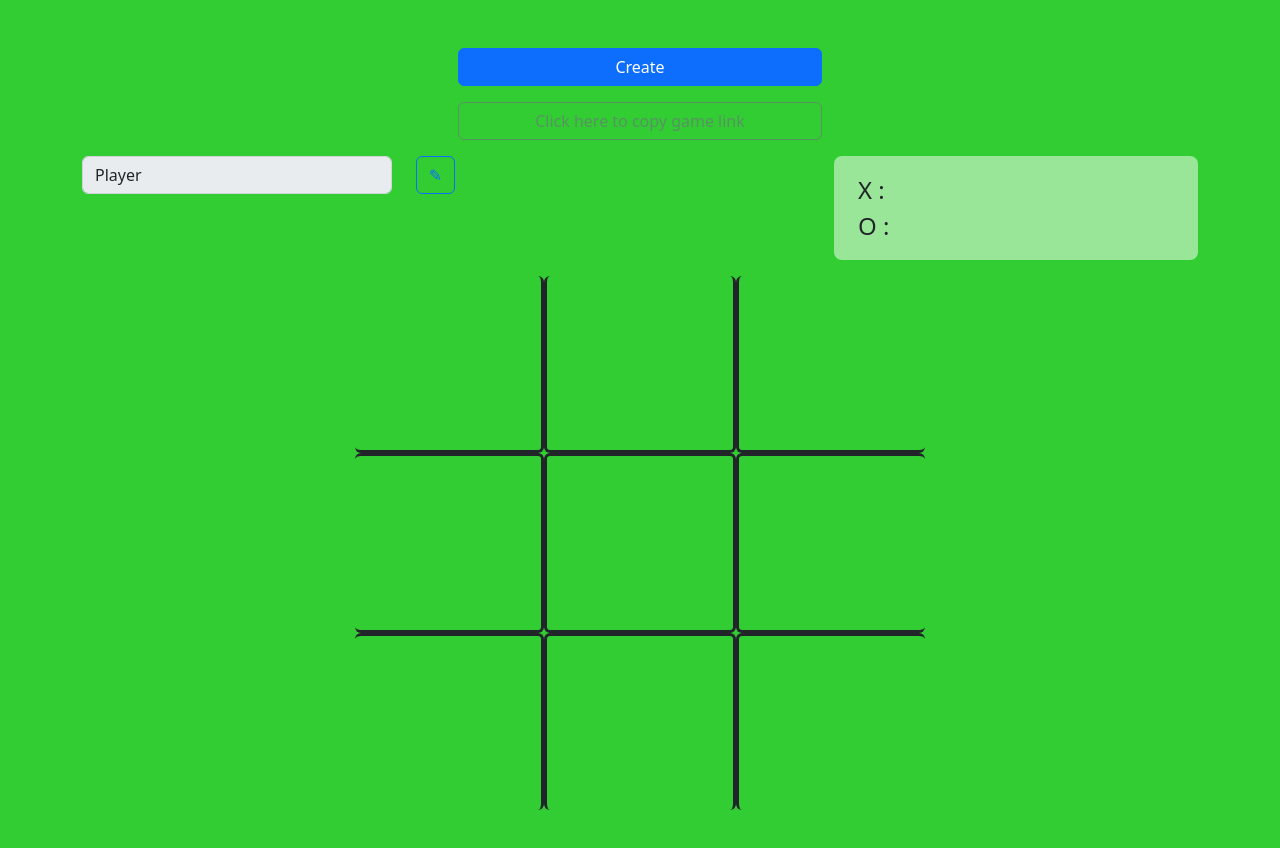
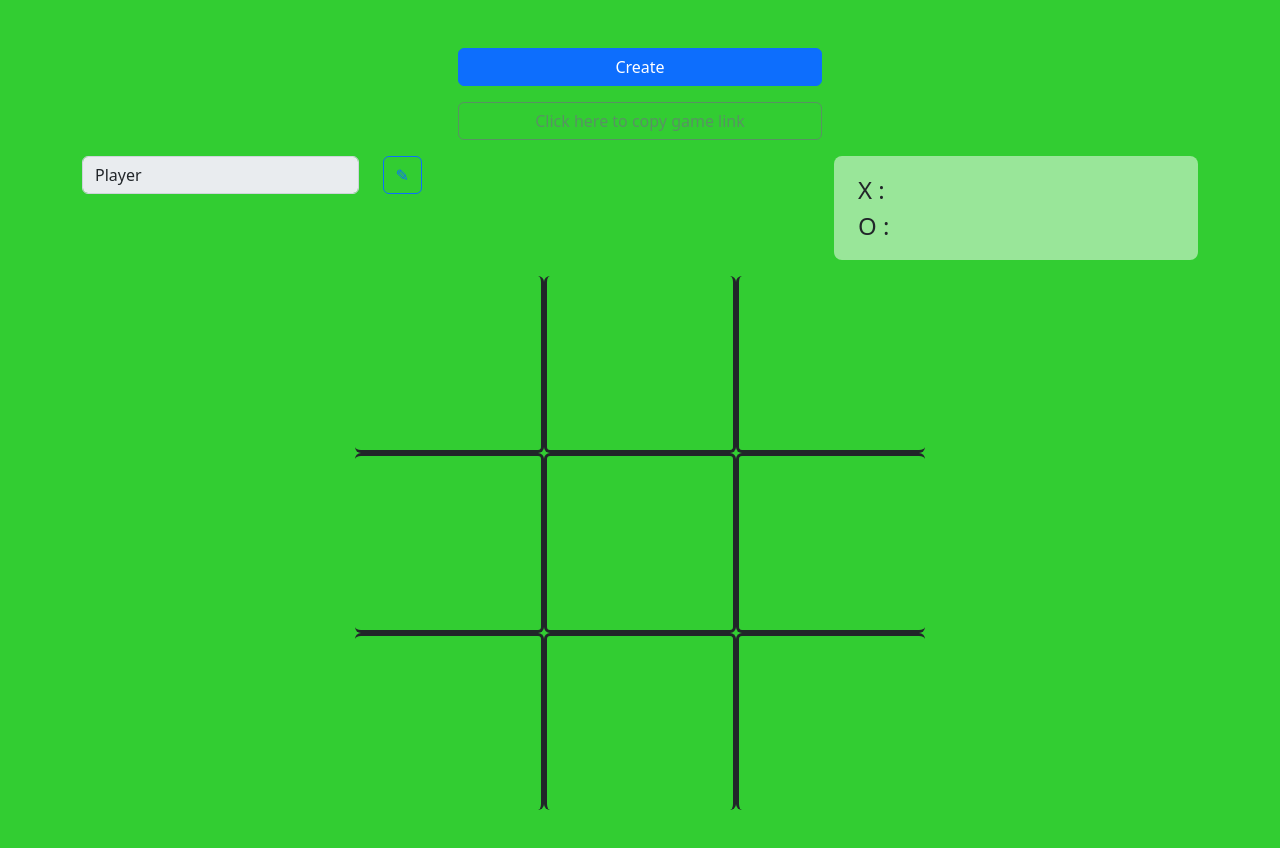
Before and after one commit to samba9274/tic-tac-toe, a website: page public/index.html in a window 1280 px wide. Drawn offline with nearby package versions, Linux system fonts and the light colour scheme; no server answers.

Commit message:
style fixed

```diff
--- a/public/index.html
+++ b/public/index.html
@@ -50,7 +50,7 @@
               id="EditUsernameText"
             />
           </div>
-          <div class="col-1">
+          <div class="col-auto">
             <button
               class="btn btn-outline-primary"
               id="EditUsernameButton"
```
